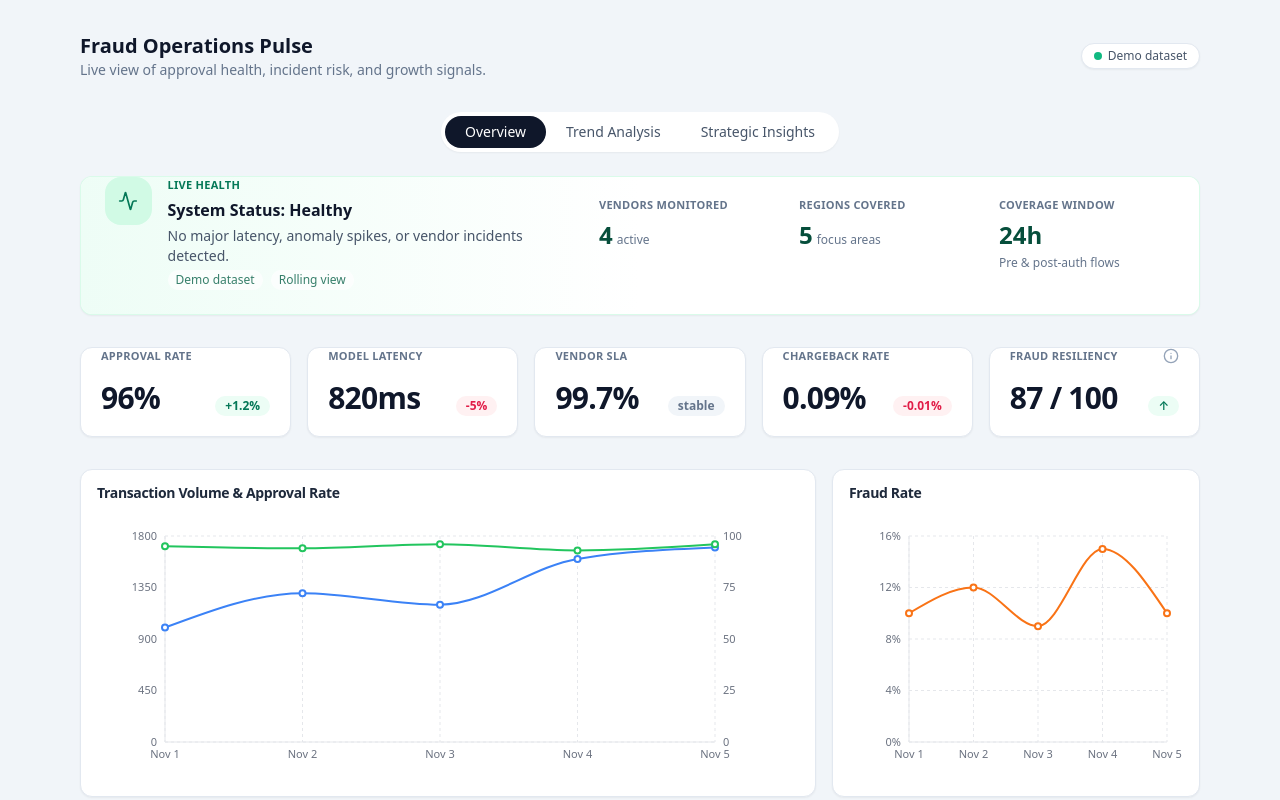
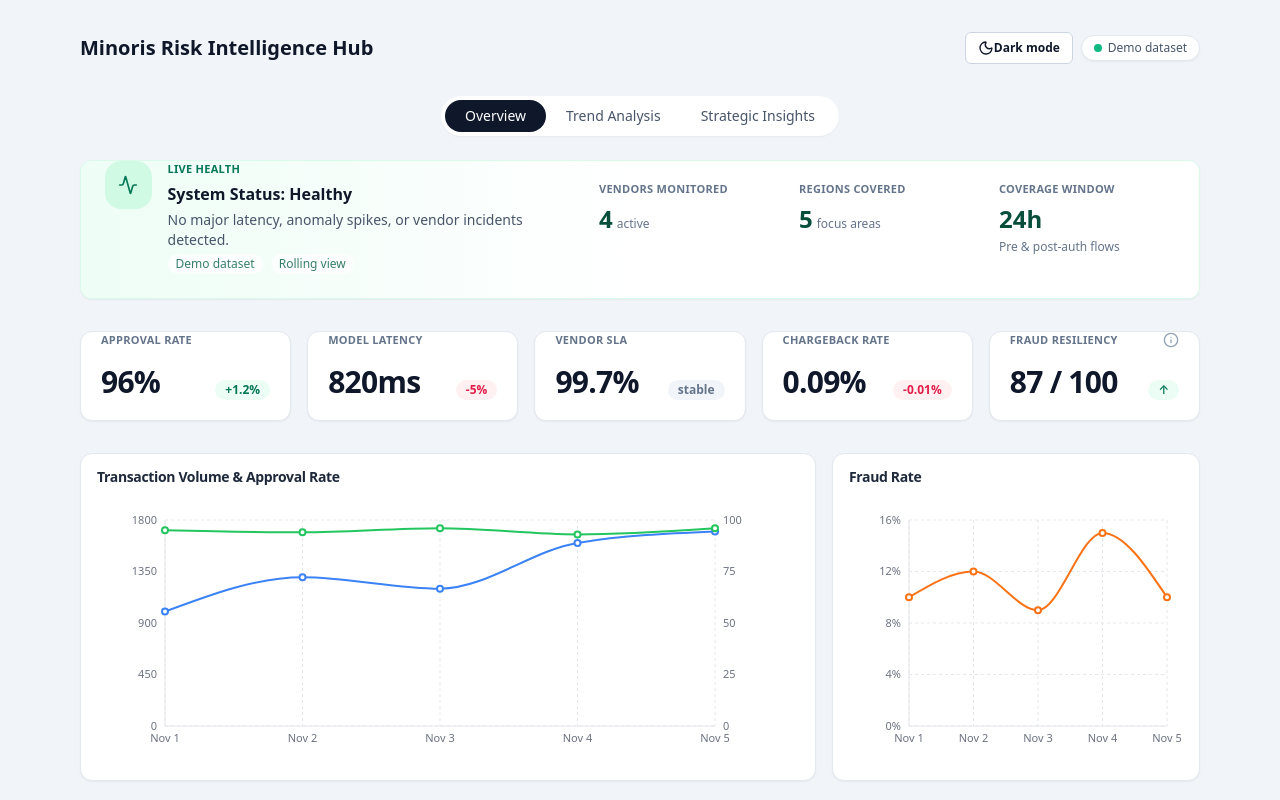
Before and after one commit to netkab/fraud-dashboard-demo, a React (Vite) app: page / in a window 1280 px wide. Shown: the top 800 px of the page. Built offline with nearby package versions, Linux system fonts and the light colour scheme.

Commit message:
Added dark mode with toggle

```diff
--- a/src/App.jsx
+++ b/src/App.jsx
@@ -30,12 +30,40 @@ import {
   ChevronRight,
   ThumbsUp,
   ThumbsDown,
+  Moon,
+  Sun,
 } from "lucide-react";
 
 import { motion } from "framer-motion";
-import { useState } from "react";
+import { useEffect, useState } from "react";
 
 export default function App() {
+  const [theme, setTheme] = useState(() => {
+    if (typeof window === "undefined") {
+      return "light";
+    }
+    const stored = localStorage.getItem("theme");
+    if (stored === "light" || stored === "dark") {
+      return stored;
+    }
+    return window.matchMedia("(prefers-color-scheme: dark)").matches
+      ? "dark"
+      : "light";
+  });
+
+  useEffect(() => {
+    const root = document.documentElement;
+    if (theme === "dark") {
+      root.classList.add("dark");
+    } else {
+      root.classList.remove("dark");
+    }
+    localStorage.setItem("theme", theme);
+  }, [theme]);
+
+  const toggleTheme = () =>
+    setTheme((prev) => (prev === "dark" ? "light" : "dark"));
+
   const [selectedInsight, setSelectedInsight] = useState(null);
   const [feedbackForms, setFeedbackForms] = useState({});
 
@@ -367,7 +395,7 @@ export default function App() {
 
   const insightVariants = {
     alert: {
-      gradient: "from-amber-50/80 via-white to-white",
+      gradient: "from-amber-50/80 via-white to-white dark:from-amber-900/30 dark:via-slate-900 dark:to-slate-900",
       border: "border-amber-100",
       ring: "ring-amber-200",
       badge: "bg-amber-100/80 text-amber-700",
@@ -380,7 +408,8 @@ export default function App() {
       highlight: "text-amber-700",
     },
     opportunity: {
-      gradient: "from-emerald-50/80 via-white to-white",
+      gradient:
+        "from-emerald-50/80 via-white to-white dark:from-emerald-900/25 dark:via-slate-900 dark:to-slate-900",
       border: "border-emerald-100",
       ring: "ring-emerald-200",
       badge: "bg-emerald-100/80 text-emerald-700",
@@ -469,44 +498,66 @@ export default function App() {
     value.charAt(0).toUpperCase() + value.slice(1);
 
   return (
-    <div className="min-h-screen bg-slate-100">
+    <div className="min-h-screen bg-slate-100 text-slate-900 transition-colors dark:bg-slate-950 dark:text-slate-100">
       <main className="max-w-6xl mx-auto px-4 py-8 space-y-8">
         {/* Top header */}
-        <header className="flex flex-col gap-2 md:flex-row md:items-center md:justify-between">
+        <header className="flex flex-col gap-3 md:flex-row md:items-center md:justify-between">
           <div>
-            <h1 className="text-xl font-semibold text-slate-900">
-              Fraud Operations Pulse
+            <h1 className="text-xl font-semibold text-slate-900 dark:text-slate-100">
+              Minoris Risk Intelligence Hub
             </h1>
-            <p className="text-sm text-slate-500">
-              Live view of approval health, incident risk, and growth signals.
+            <p className="text-sm text-slate-500 dark:text-slate-300">
+
             </p>
           </div>
-          <span className="inline-flex items-center rounded-full border border-slate-200 bg-white px-3 py-1 text-xs font-medium text-slate-600 shadow-sm">
-            <span className="mr-1.5 h-2 w-2 rounded-full bg-emerald-500" />
-            Demo dataset
-          </span>
+          <div className="flex flex-wrap items-center gap-2">
+            <Button
+              type="button"
+              variant="outline"
+              size="sm"
+              onClick={toggleTheme}
+              className="text-xs font-semibold"
+              aria-pressed={theme === "dark"}
+            >
+              {theme === "dark" ? (
+                <>
+                  <Sun className="h-4 w-4" />
+                  Light mode
+                </>
+              ) : (
+                <>
+                  <Moon className="h-4 w-4" />
+                  Dark mode
+                </>
+              )}
+            </Button>
+            <span className="inline-flex items-center rounded-full border border-slate-200 bg-white px-3 py-1 text-xs font-medium text-slate-600 shadow-sm dark:border-slate-800 dark:bg-slate-900/80 dark:text-slate-200">
+              <span className="mr-1.5 h-2 w-2 rounded-full bg-emerald-500" />
+              Demo dataset
+            </span>
+          </div>
         </header>
 
         {/* Tabs wrapper */}
         <Tabs defaultValue="overview" className="space-y-6">
           {/* Tab nav */}
           <div className="flex justify-center">
-            <TabsList className="inline-flex bg-white rounded-full shadow-sm px-1 py-1">
+            <TabsList className="inline-flex rounded-full bg-white px-1 py-1 shadow-sm dark:bg-slate-900">
               <TabsTrigger
                 value="overview"
-                className="px-5 py-1.5 text-sm font-medium rounded-full text-slate-600 data-[state=active]:bg-slate-900 data-[state=active]:text-white"
+                className="rounded-full px-5 py-1.5 text-sm font-medium text-slate-600 transition-colors data-[state=active]:bg-slate-900 data-[state=active]:text-white dark:text-slate-300 dark:data-[state=active]:bg-slate-100/70 dark:data-[state=active]:text-slate-900"
               >
                 Overview
               </TabsTrigger>
               <TabsTrigger
                 value="operations"
-                className="px-5 py-1.5 text-sm font-medium rounded-full text-slate-600 data-[state=active]:bg-slate-900 data-[state=active]:text-white"
+                className="rounded-full px-5 py-1.5 text-sm font-medium text-slate-600 transition-colors data-[state=active]:bg-slate-900 data-[state=active]:text-white dark:text-slate-300 dark:data-[state=active]:bg-slate-100/70 dark:data-[state=active]:text-slate-900"
               >
                 Trend Analysis
               </TabsTrigger>
               <TabsTrigger
                 value="macro"
-                className="px-5 py-1.5 text-sm font-medium rounded-full text-slate-600 data-[state=active]:bg-slate-900 data-[state=active]:text-white"
+                className="rounded-full px-5 py-1.5 text-sm font-medium text-slate-600 transition-colors data-[state=active]:bg-slate-900 data-[state=active]:text-white dark:text-slate-300 dark:data-[state=active]:bg-slate-100/70 dark:data-[state=active]:text-slate-900"
               >
                 Strategic Insights
               </TabsTrigger>
@@ -516,10 +567,10 @@ export default function App() {
           {/* ---------------- OVERVIEW TAB ---------------- */}
           <TabsContent value="overview" className="space-y-8">
             {/* Status banner */}
-            <Card className="relative overflow-hidden rounded-3xl border border-emerald-100/80 bg-white shadow-sm">
+            <Card className="relative overflow-hidden rounded-3xl border border-emerald-100/80 bg-white shadow-sm dark:border-emerald-500/30">
               <div
                 aria-hidden
-                className="pointer-events-none absolute inset-0 bg-gradient-to-r from-emerald-50/90 via-white to-white"
+                className="pointer-events-none absolute inset-0 bg-gradient-to-r from-emerald-50/90 via-white to-white dark:from-emerald-900/40 dark:via-slate-900 dark:to-slate-900"
               />
               <CardContent className="relative flex flex-col gap-6 px-6 py-6 md:flex-row md:items-center md:justify-between">
                 <div className="flex flex-1 items-start gap-4">
--- a/src/components/ui/button.jsx
+++ b/src/components/ui/button.jsx
@@ -1,10 +1,11 @@
 const base =
-  "inline-flex items-center justify-center rounded-md text-sm font-medium transition-colors focus-visible:outline-none focus-visible:ring-2 focus-visible:ring-slate-400 focus-visible:ring-offset-2 disabled:opacity-50 disabled:pointer-events-none ring-offset-white";
+  "inline-flex items-center justify-center rounded-md text-sm font-medium transition-colors focus-visible:outline-none focus-visible:ring-2 focus-visible:ring-slate-400 focus-visible:ring-offset-2 disabled:opacity-50 disabled:pointer-events-none ring-offset-white dark:ring-offset-slate-950 dark:focus-visible:ring-slate-600";
 
 const variants = {
-  default: "bg-slate-900 text-white hover:bg-slate-800",
+  default:
+    "bg-slate-900 text-white hover:bg-slate-800 dark:bg-slate-100 dark:text-slate-900 dark:hover:bg-slate-200",
   outline:
-    "border border-slate-300 bg-white hover:bg-slate-50 text-slate-900",
+    "border border-slate-300 bg-white hover:bg-slate-50 text-slate-900 dark:border-slate-700 dark:bg-slate-900 dark:text-slate-100 dark:hover:bg-slate-800",
 };
 
 const sizes = {
--- a/src/components/ui/card.jsx
+++ b/src/components/ui/card.jsx
@@ -1,7 +1,7 @@
 export function Card({ className = "", ...props }) {
   return (
     <div
-      className={`rounded-xl border bg-white text-slate-900 shadow-sm ${className}`}
+      className={`rounded-xl border bg-white text-slate-900 shadow-sm transition-colors dark:border-slate-800 dark:bg-slate-900/70 dark:text-slate-100 ${className}`}
       {...props}
     />
   );
--- a/src/index.css
+++ b/src/index.css
@@ -2,8 +2,95 @@
 @tailwind components;
 @tailwind utilities;
 
+:root {
+  color-scheme: light;
+}
+
+.dark {
+  color-scheme: dark;
+}
+
 body {
-  @apply bg-slate-950/5 text-slate-900;
+  @apply bg-slate-100 text-slate-900;
   font-family: system-ui, -apple-system, BlinkMacSystemFont, "Segoe UI",
     sans-serif;
 }
+
+.dark body {
+  background-color: #0b1220;
+  color: #e2e8f0;
+}
+
+.dark .bg-white {
+  background-color: #0f172a !important;
+}
+
+.dark .bg-white\/60 {
+  background-color: rgba(15, 23, 42, 0.6) !important;
+}
+
+.dark .bg-white\/70 {
+  background-color: rgba(15, 23, 42, 0.7) !important;
+}
+
+.dark .bg-white\/80 {
+  background-color: rgba(15, 23, 42, 0.8) !important;
+}
+
+.dark .bg-white\/90 {
+  background-color: rgba(15, 23, 42, 0.9) !important;
+}
+
+.dark .bg-white\/95 {
+  background-color: rgba(15, 23, 42, 0.95) !important;
+}
+
+.dark .bg-slate-50,
+.dark .bg-slate-100 {
+  background-color: #111827 !important;
+}
+
+.dark .bg-slate-50\/60 {
+  background-color: rgba(15, 23, 42, 0.6) !important;
+}
+
+.dark .bg-slate-50\/80 {
+  background-color: rgba(15, 23, 42, 0.8) !important;
+}
+
+.dark .bg-slate-100\/70 {
+  background-color: rgba(148, 163, 184, 0.16) !important;
+}
+
+.dark .bg-slate-200 {
+  background-color: #1e293b !important;
+}
+
+.dark .bg-slate-300 {
+  background-color: #334155 !important;
+}
+
+.dark .border-slate-100,
+.dark .border-slate-200 {
+  border-color: #1f2937 !important;
+}
+
+.dark .border-slate-300 {
+  border-color: #334155 !important;
+}
+
+.dark .text-slate-900,
+.dark .text-slate-800 {
+  color: #e2e8f0 !important;
+}
+
+.dark .text-slate-700,
+.dark .text-slate-600,
+.dark .text-slate-300 {
+  color: #cbd5e1 !important;
+}
+
+.dark .text-slate-500,
+.dark .text-slate-400 {
+  color: #94a3b8 !important;
+}
--- a/tailwind.config.js
+++ b/tailwind.config.js
@@ -1,5 +1,6 @@
 /** @type {import('tailwindcss').Config} */
 module.exports = {
+  darkMode: "class",
   content: ["./index.html", "./src/**/*.{js,jsx,ts,tsx}"],
   theme: {
     extend: {},
```
Also changed, not shown: 5 other files (tests, documents, lock files or other folders).
